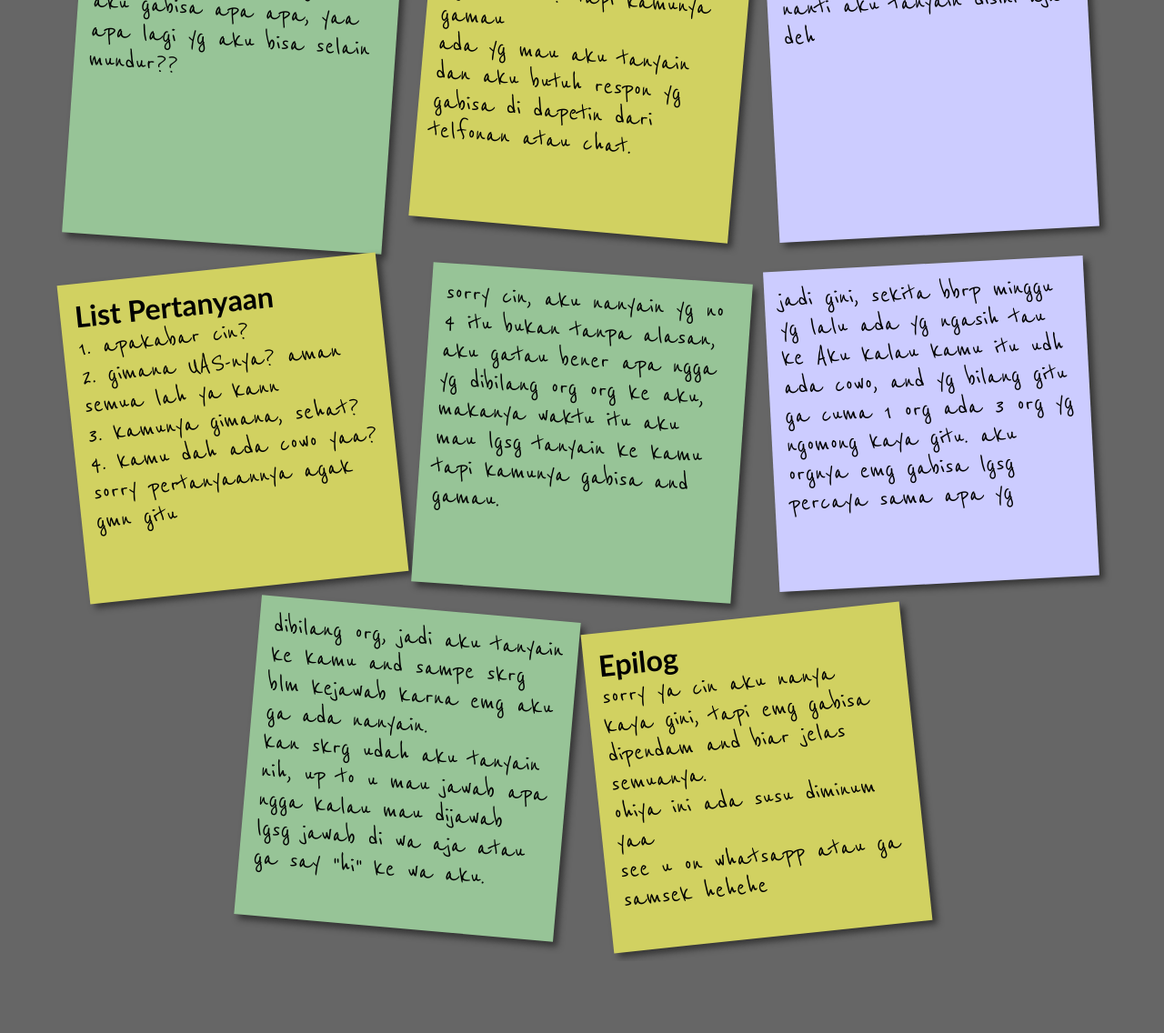
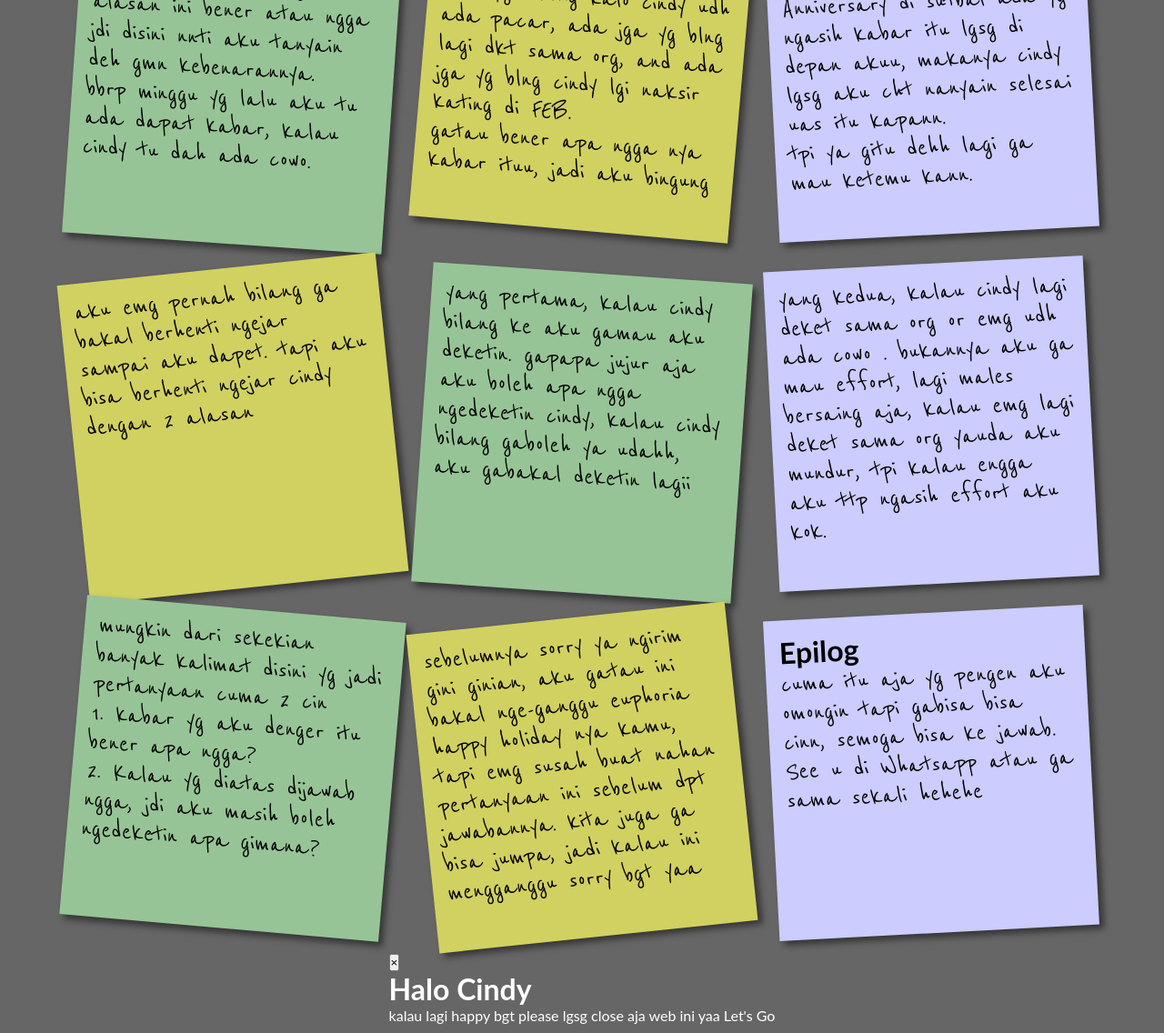
Before and after one commit to adityamahendrraa/ImConfused, a plain HTML site: page index.html in a window 1280 px wide. Shown: the part 499-1635 px from the top of the page at 91% size. Before the commit the page ends 1556 px from the top, so only its background shows below. Drawn offline with Linux system fonts and the light colour scheme.

Commit message:
Update index.html
Signed-off-by: adityamahendrraa <93446838+adityamahendrraa@users.noreply.github.com>

```diff
--- a/index.html
+++ b/index.html
@@ -20,17 +20,8 @@
 </head>
 
 <body>
-    <div class='popup-onload'>
-        <div class='cnt223'>
 
-        <p>
-        Sebelumnya Sorry aku ngirim ginian, bukan maksudnya buat gangguin euphoria happy holiday kamu.
-        <br/>
-        <br/>
-        <a href='' class='close'>Close</a>
-        </p>
-        </div>
-        </div>
+
 
 <ul>
 
@@ -40,11 +31,28 @@
 
       <h2>Prolog</h2>
 
-      <p>Aku tau aku gapande nyusun kata kata yang bagus,
-        tapi bakal aku cobain sebisa aku ya cinn.
+      <p>
+        Aku tau aku gabisa bikin kalimat yg panjang panjang and bagus penyusunan kata katanya
+        tapi aku bakal coba bikin kalimat yg susunannya mudah di mengerti ya cin,
+      </p>
+
+    </a>
+
+  </li>
+
+  <li>
+
+    <a href="#" >
+
+      <h2></h2>
+
+      <p>
+        Gimana ya mulainya, haha
+        basa basi dulu kali ye, gmn kabarnya cin? dah lama ni kita ga ada chtan hehehe
+        <br>
+        <br>
         <p>
-            Aku juga ga tau setelah buka ini kamu bakal keganggu apa ngga, tpi
-            aku ga ada niatan gangguin kok.
+          gapande basa basi bgt aku anaknya :)
         </p>
       </p>
 
@@ -58,96 +66,10 @@
 
       <h2></h2>
 
-      <p>Kamu tau kan aku lagi ngejar kamu, dan kamu juga tau kalau
-        aku ga bakal nyerah ngedeketin kamu sampe dapet, tapi cuma
-        ada 2 hal yg bisa bikin aku berhenti untuk ngejar kamu.
-      </p>
-
-    </a>
-
-  </li>
-
-  <li>
-
-    <a href="#" >
-
-      <h2></h2>
-
-      <p>yg pertama, kalau kamu ngomong kamu gamau dideketin sama aku,
-        gapapa kalau emg iya, kasih tau aja, gausah gaenakan sama aku.
-      </p>
-
-    </a>
-
-  </li>
-
-  <li>
-
-    <a href="#" >
-
-      <h2></h2>
-
-      <p>yg kedua, kamu udah ada yg punya. nah kalo yg ini aku gabisa
-        apa apa, yaa apa lagi yg aku bisa selain mundur??
-      </p>
-
-    </a>
-
-  </li>
-
-  <li>
-
-    <a href="#" >
-
-      <h2></h2>
-
-      <p>nah, kemaren aku ada minta waktu kamu buat ngobrol kan? tapi kamunya gamau
-        <p>
-            ada yg mau aku tanyain dan aku butuh respon yg gabisa di dapetin dari telfonan atau chat.
-        </p>
-      </p>
-
-    </a>
-
-</li>
-
-<li>
-    <a href="#" >
-
-        <h2></h2>
-        <p>
-            tapi kayaknya gabagus juga dipendam lama lama, jadi nanti aku tanyain disini aja deh
-        </p>
-
-
-      </a>
-</li>
-
-<li>
-
-    <a href="#" >
-
-      <h2>List Pertanyaan</h2>
-
-      <p>1. apakabar cin?</p>
-      <p>2. gimana UAS-nya? aman semua lah ya kann</p>
-      <p>3. kamunya gimana, sehat?</p>
-      <p>4. kamu dah ada cowo yaa? sorry pertanyaannya agak gmn gitu</p>
-
-    </a>
-
-  </li>
-
-  <li>
-
-    <a href="#" >
-
-      <h2></h2>
-
       <p>
-        sorry cin, aku nanyain yg no 4 itu bukan tanpa alasan,
-        aku gatau bener apa ngga yg dibilang org org ke aku, makanya waktu
-        itu aku mau lgsg tanyain ke kamu tapi kamunya gabisa and gamau.
+        jadi giniii, kan kmu tau dari awal nih kalau aku emg mau deketin cindy and aku juga
+        bilang ke cindy kalau aku gabakal berhenti ngedeketin cindy sampai aku dapat kann. Mungkin keliatannya
+        skrg kek akunya berhenti ga sii??
       </p>
 
     </a>
@@ -161,9 +83,91 @@
       <h2></h2>
 
       <p>
-        jadi gini, sekita bbrp minggu yg lalu ada yg ngasih tau ke Aku
-        kalau kamu itu udh ada cowo, and yg bilang gitu ga cuma 1 org ada 3 org
-        yg ngomong kaya gitu. aku orgnya emg gabisa lgsg percaya sama apa yg
+        aku ga ngedeketin lagi ada alasannya tau, tpi gatau alasan ini bener atau ngga
+        jdi disini nnti aku tanyain deh gmn kebenarannya.
+        <p>
+          bbrp minggu yg lalu aku tu ada dapat kabar, kalau cindy tu dah ada cowo.
+        </p>
+      </p>
+
+    </a>
+
+  </li>
+
+  <li>
+
+    <a href="#" >
+
+      <h2></h2>
+
+      <p>
+        yg nyampein kabar kek gitu ga cuma 1 org :)
+        <p>
+          ada yg bilang kalo cindy udh ada pacar, ada jga yg blng lagi dkt sama org,
+          and ada jga yg blng cindy lgi naksir kating di FEB.
+          <br>
+          gatau bener apa ngga nya kabar ituu, jadi aku bingung
+        </p>
+      </p>
+
+    </a>
+
+</li>
+
+<li>
+    <a href="#" >
+
+    <h2></h2>
+    <p>
+      yang aku inget pas malam puncak Communication Anniversary di sutbal ada yg
+      ngasih kabar itu lgsg di depan akuu, makanya cindy lgsg aku cht nanyain selesai uas itu kapann.
+      <br>
+      tpi ya gitu dehh lagi ga mau ketemu kann.
+    </p>
+
+
+      </a>
+</li>
+
+<li>
+
+    <a href="#" >
+
+      <h2></h2>
+
+      <p>
+        aku emg pernah bilang ga bakal berhenti ngejar sampai aku dapet. tapi aku bisa
+        berhenti ngejar cindy dengan 2 alasan
+      </p>
+
+    </a>
+
+  </li>
+
+  <li>
+
+    <a href="#" >
+
+      <h2></h2>
+
+      <p>
+        yang pertama, kalau cindy bilang ke aku gamau aku deketin. gapapa jujur aja
+        aku boleh apa ngga ngedeketin cindy, kalau cindy bilang gaboleh ya udahh, aku gabakal deketin lagii
+       </p>
+
+    </a>
+
+  </li>
+
+  <li>
+
+    <a href="#" >
+
+      <h2></h2>
+
+      <p>
+        yang kedua, kalau cindy lagi deket sama org or emg udh ada cowo .
+        bukannya aku ga mau effort, lagi males bersaing aja, kalau emg lagi deket sama org yauda aku mundur, tpi kalau engga aku ttp ngasih effort aku kok.
       </p>
 
     </a>
@@ -175,11 +179,26 @@
     <a href="#" >
 
       <p>
-        dibilang org, jadi aku tanyain ke kamu and sampe skrg blm
-        kejawab karna emg aku ga ada nanyain.
-        <p>
-            kan skrg udah aku tanyain nih, up to u mau jawab apa ngga
-            kalau mau dijawab lgsg jawab di wa aja atau ga say "hi" ke wa aku.
+        mungkin dari sekekian banyak kalimat disini yg jadi pertanyaan cuma 2 cin
+        <br><bold>1. kabar yg aku denger itu bener apa ngga?</bold>
+        <br><bold>2. Kalau yg diatas dijawab ngga, jdi aku masih boleh ngedeketin apa gimana?
+
+        </bold>
+      </p>
+
+    </a>
+
+  </li>
+
+  <li>
+
+    <a href="#" >
+
+      <h2></h2>
+
+      <p>
+        sebelumnya sorry ya ngirim gini ginian, aku gatau ini bakal nge-ganggu euphoria happy holiday nya kamu, tapi emg susah buat nahan
+        pertanyaan ini sebelum dpt jawabannya. kita juga ga bisa jumpa, jadi kalau ini mengganggu sorry bgt yaa
         </p>
       </p>
 
@@ -194,20 +213,42 @@
       <h2>Epilog</h2>
 
       <p>
-        sorry ya cin aku nanya kaya gini, tapi emg gabisa dipendam
-        and biar jelas semuanya.
-        <p>
-            ohiya ini ada susu diminum yaa
-            <p>
-                see u on whatsapp atau ga samsek hehehe
-            </p>
-        </p>
+        cuma itu aja yg pengen aku omongin tapi gabisa bisa cinn, semoga bisa ke jawab.
+        See u di Whatsapp atau ga sama sekali hehehe
+      </p>
       </p>
 
     </a>
 
   </li>
 
+  <div class="popup">
+    <button id="close">&times;</button>
+    <h2>Halo Cindy</h2>
+    <p1>
+        kalau lagi happy bgt please lgsg close aja web ini yaa
+    </p1>
+    <a1 href="#">Let's Go</a1>
+</div>
+</div>
+<!--Script-->
+
+
 </body>
+<script type="text/javascript">
+  window.addEventListener("load", function(){
+  setTimeout(
+      function open(event){
+          document.querySelector(".popup").style.display = "block";
+      },
+      2000
+  )
+  });
+
+
+  document.querySelector("#close").addEventListener("click", function(){
+  document.querySelector(".popup").style.display = "none";
+  });
+  </script>
   <script src="main.js"></script>
 </html>
```
